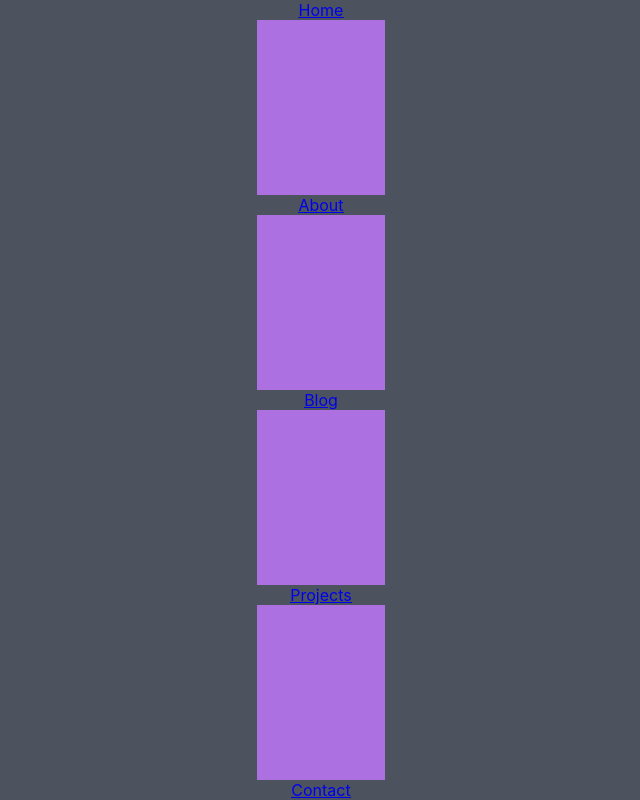
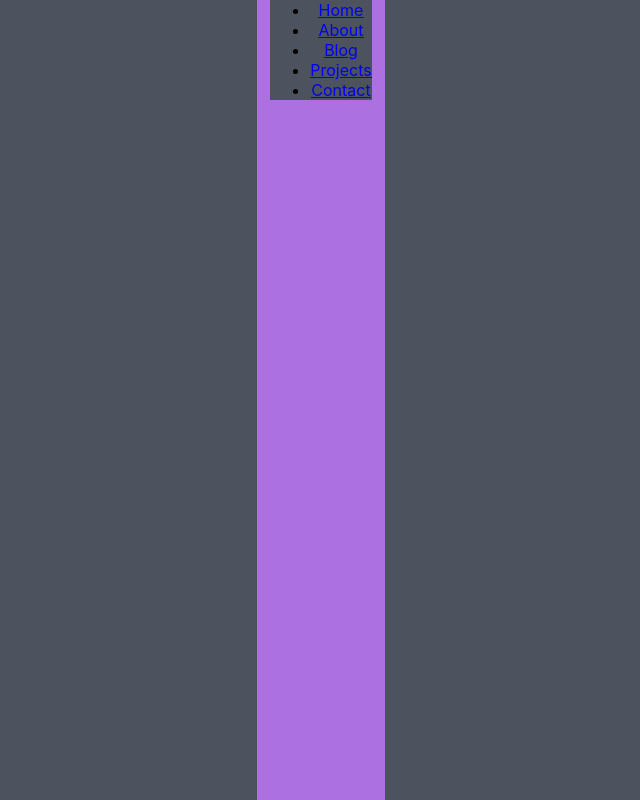
Before and after one commit to JennaKoslowski/vue-profile, a Nuxt app: page / in a window 1280 px wide. Shown: the top 800 px of the page, without its empty margins (319-959 px from the left). Built offline with nearby package versions, Linux system fonts and the light colour scheme.

Commit message:
continue editing navbar styles

```diff
--- a/components/NavBar.vue
+++ b/components/NavBar.vue
@@ -1,11 +1,13 @@
 <template>
 <div class="container">
     <nav class="navbar">
-        <nuxt-link class="navbar-item" to="/">Home</nuxt-link>
-        <nuxt-link class="navbar-item" to="/about">About</nuxt-link>
-        <nuxt-link class="navbar-item" to="/blog">Blog</nuxt-link>
-        <nuxt-link class="navbar-item" to="/projects">Projects</nuxt-link>
-        <nuxt-link class="navbar-item" to="/contact">Contact</nuxt-link>
+        <ul>
+        <li><nuxt-link class="navbar-item" to="/">Home</nuxt-link></li>
+        <li><nuxt-link class="navbar-item" to="/about">About</nuxt-link></li>
+        <li><nuxt-link class="navbar-item" to="/blog">Blog</nuxt-link></li>
+        <li><nuxt-link class="navbar-item" to="/projects">Projects</nuxt-link></li>
+        <li><nuxt-link class="navbar-item" to="/contact">Contact</nuxt-link></li>
+        </ul>
     </nav>
 </div>
 </template>
@@ -13,12 +15,6 @@
 
 <style scoped>
     .container {
-      display: flex;
-      justify-content: flex-end;
-      height: 100vh;
-      width: 10vw;
-    }
-  .navbar {
       background-color: #ad70e0;
       color: black;
       text-decoration: underline;
@@ -27,5 +23,6 @@
       display: flex;
       flex-direction: column;
       justify-content: space-between;
-  }
+    }
+
 </style>
```
